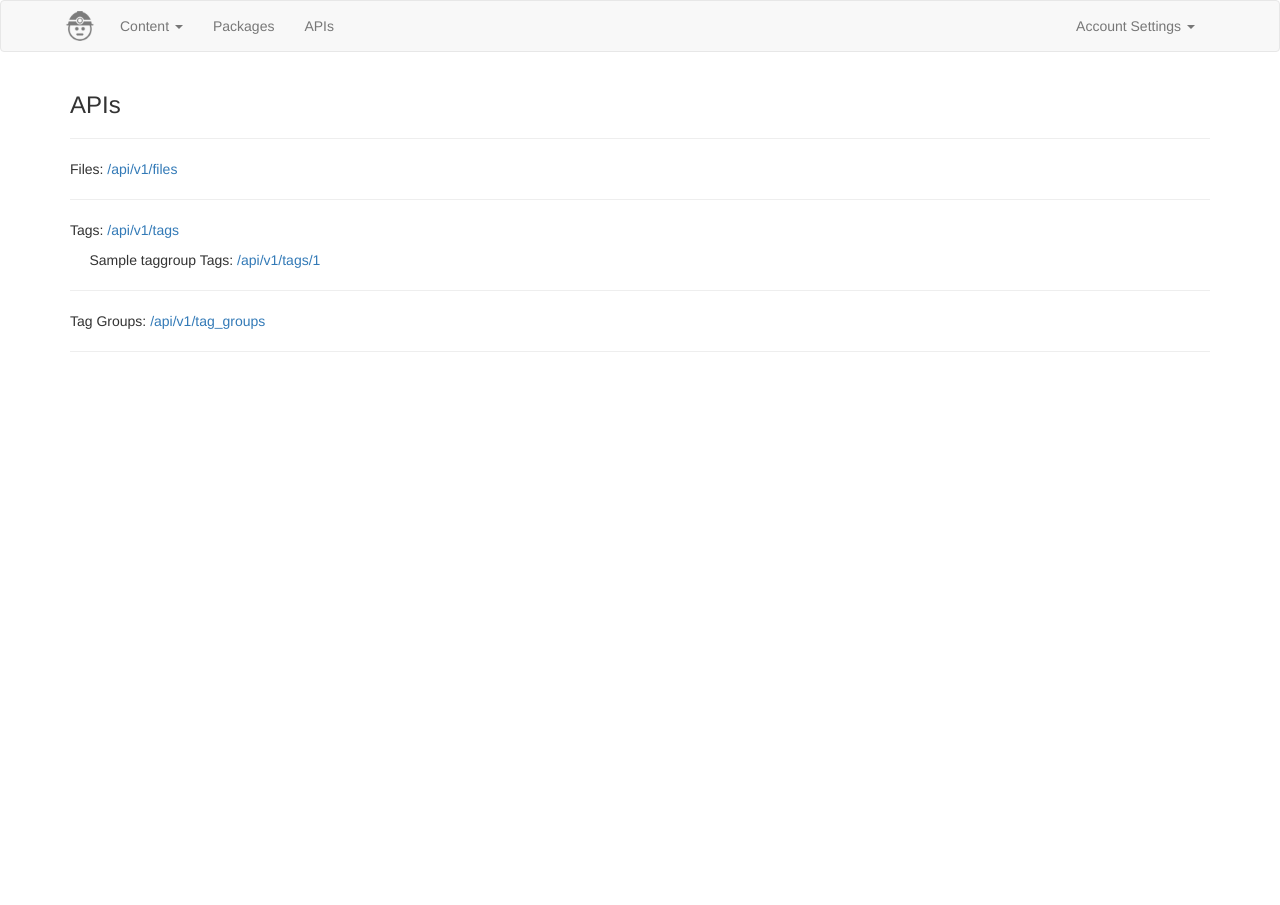
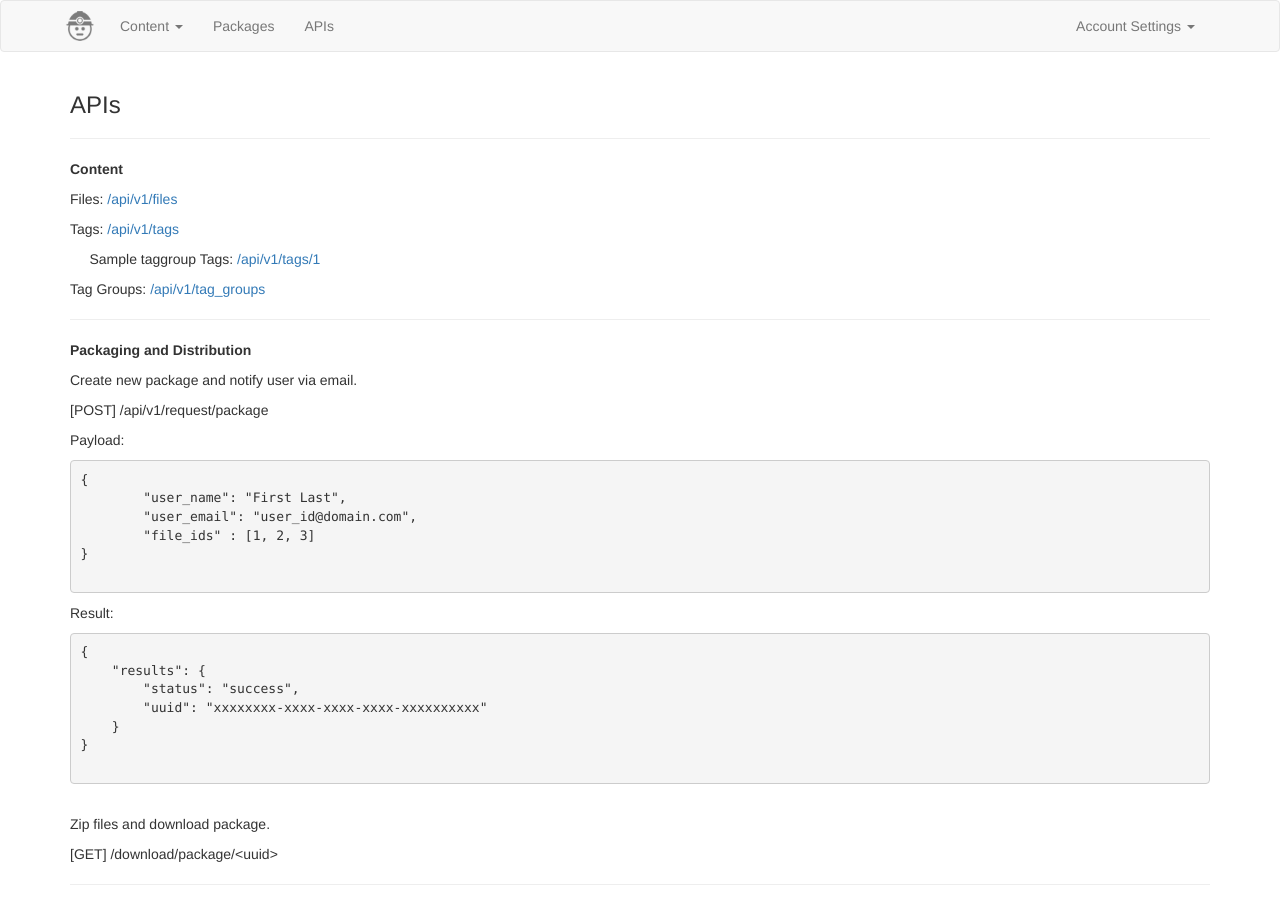
Before and after one commit to kendog/coalman, a Flask app: template templates/admin_apis.html in a window 1280 px wide. Before the commit the page ends 352 px from the top, so only its background shows below. Run offline with Flask 2, Linux system fonts and the light colour scheme; the template is opened without the code that fills it: values that come from a table or form of the project are taken from there, others are empty; a user stored in the database is signed in; tables that the repository leaves empty hold one stand-in row (values such as "Sample post"); some libraries are stand-ins or nearby versions.

Commit message:
packaging and shipping code complete

```diff
--- a/app.py
+++ b/app.py
@@ -7,13 +7,15 @@ from werkzeug.utils import secure_filename
 import zipfile
 from flask_cors import CORS
 import datetime
+import uuid
+import smtplib
 
 # Create app
 app = Flask(__name__)
 app.config.from_pyfile('config.py')
 
 app.config['UPLOAD_FOLDER'] = app.root_path + '/uploads/'
-app.config['DOWNLOAD_FOLDER'] = app.root_path + '/downloads/'
+app.config['TEMP_FOLDER'] = '/tmp/'
 app.config['ALLOWED_EXTENSIONS'] = set(['pdf', 'PDF', 'png', 'PNG'])
 
 db = SQLAlchemy(app)
@@ -68,7 +70,7 @@ class File(db.Model):
     name = db.Column(db.String(255))
     path = db.Column(db.String(255))
     title = db.Column(db.String(255))
-    desc = db.Column(db.String(255))
+    desc = db.Column(db.UnicodeText())
     tags = db.relationship('Tag', secondary=tags_files, lazy='subquery', backref=db.backref('Files', lazy=True))
     created = db.Column(db.DateTime, default=datetime.datetime.now)
     updated = db.Column(db.DateTime, onupdate=datetime.datetime.now)
@@ -82,7 +84,8 @@ class Tag(db.Model):
     weight = db.Column(db.Integer())
     tag_group_id = db.Column(db.Integer, db.ForeignKey('TagGroups.id'))
     tag_group = db.relationship("TagGroup", back_populates="tags")
-
+    created = db.Column(db.DateTime, default=datetime.datetime.now)
+    updated = db.Column(db.DateTime, onupdate=datetime.datetime.now)
 
 class TagGroup(db.Model):
     __tablename__ = 'TagGroups'
@@ -91,6 +94,8 @@ class TagGroup(db.Model):
     tag_id = db.Column(db.String(255))
     weight = db.Column(db.Integer())
     tags = db.relationship("Tag", back_populates="tag_group")
+    created = db.Column(db.DateTime, default=datetime.datetime.now)
+    updated = db.Column(db.DateTime, onupdate=datetime.datetime.now)
 
 
 packages_files = db.Table('packages_files',
@@ -102,14 +107,17 @@ packages_files = db.Table('packages_files',
 class Package(db.Model):
     __tablename__ = 'Packages'
     id = db.Column(db.Integer, primary_key=True, autoincrement=True)
+    uuid = db.Column(db.String(255))
     name = db.Column(db.String(255))
     path = db.Column(db.String(255))
-    url = db.Column(db.String(255))
     user_name = db.Column(db.String(255))
     user_email = db.Column(db.String(255))
     files = db.relationship('File', secondary=packages_files, lazy='subquery', backref=db.backref('Packages', lazy=True))
-    status_id = db.Column(db.Integer, db.ForeignKey('PackageStatuses.id'))
-    status = db.relationship("PackageStatus", back_populates="packages")
+    package_status_id = db.Column(db.Integer, db.ForeignKey('PackageStatuses.id'))
+    package_status = db.relationship("PackageStatus", back_populates="packages")
+    notification_status_id = db.Column(db.Integer, db.ForeignKey('NotificationStatuses.id'))
+    notification_status = db.relationship("NotificationStatus", back_populates="packages")
+    downloads = db.Column(db.Integer, default=0)
     created = db.Column(db.DateTime, default=datetime.datetime.now)
     updated = db.Column(db.DateTime, onupdate=datetime.datetime.now)
 
@@ -119,7 +127,27 @@ class PackageStatus(db.Model):
     id = db.Column(db.Integer, primary_key=True, autoincrement=True)
     name = db.Column(db.String(255))
     tag_id = db.Column(db.String(255))
-    packages = db.relationship("Package", back_populates="status")
+    packages = db.relationship("Package", back_populates="package_status")
+
+
+class NotificationStatus(db.Model):
+    __tablename__ = 'NotificationStatuses'
+    id = db.Column(db.Integer, primary_key=True, autoincrement=True)
+    name = db.Column(db.String(255))
+    tag_id = db.Column(db.String(255))
+    packages = db.relationship("Package", back_populates="notification_status")
+
+
+class NotificationSetting(db.Model):
+    __tablename__ = 'NotificationSettings'
+    id = db.Column(db.Integer, primary_key=True, autoincrement=True)
+    subject = db.Column(db.String(255))
+    message = db.Column(db.UnicodeText())
+    login = db.Column(db.String(255))
+    password = db.Column(db.String(255))
+    smtp_server = db.Column(db.String(255))
+    created = db.Column(db.DateTime, default=datetime.datetime.now)
+    updated = db.Column(db.DateTime, onupdate=datetime.datetime.now)
 
 
 # Setup Flask-Security
@@ -161,6 +189,47 @@ tag_group_schema = TagGroupSchema()
 tag_groups_schema = TagGroupSchema(many=True)
 
 
+# Most "def" initly needed functions
+def allowed_file(filename):
+    return '.' in filename and filename.rsplit('.', 1)[1].lower() in app.config['ALLOWED_EXTENSIONS']
+
+
+def package_files(uuid):
+    package = Package.query.filter_by(uuid=uuid).first()
+    package.package_status_id = 2
+    db.session.commit()
+    zf = zipfile.ZipFile(package.path + package.name, "w", zipfile.ZIP_DEFLATED)
+    for file in package.files:
+        absname = os.path.abspath(os.path.join(file.path + file.name))
+        arcname = absname[len(file.path):]
+        zf.write(absname, arcname)
+    zf.close()
+    package.package_status_id = 3
+    db.session.commit()
+
+
+def send_notification(uuid):
+    notification_settings = NotificationSetting.first()
+    package = Package.query.filter_by(uuid=uuid).first()
+    package.notification_status_id = 2
+    db.session.commit()
+    # Build the Mail
+    header = 'From: %s\n' % notification_settings.login
+    header += 'To: %s\n' % ','.join(package.user_email)
+    header += 'Subject: %s\n\n' % notification_settings.subject
+    message = header + notification_settings.message + '\n\n' + package.url
+    # Send the Mail
+    server = smtplib.SMTP(notification_settings.smtp_server)
+    server.starttls()
+    server.login(notification_settings.login, notification_settings.password)
+    results = server.sendmail(notification_settings.login, package.user_email, message)
+    server.quit()
+    print results
+    package.notification_status_id = 3
+    db.session.commit()
+    return results
+
+
 # First Run / Init
 @app.before_first_request
 def create_db():
@@ -168,12 +237,17 @@ def create_db():
     # Populate Package Statuses
     package_statuses = PackageStatus.query.first()
     if package_statuses is None:
-        db.session.add(PackageStatus(name="Not Started", tag_id="not-started"))
+        db.session.add(PackageStatus(name="Waiting", tag_id="waiting"))
         db.session.add(PackageStatus(name="In Progress", tag_id="in-progress"))
-        db.session.add(PackageStatus(name="Waiting", tag_id="waiting"))
-        db.session.add(PackageStatus(name="Deferred", tag_id="deferred"))
         db.session.add(PackageStatus(name="Completed", tag_id="completed"))
         db.session.add(PackageStatus(name="Error", tag_id="error"))
+        db.session.commit()
+    notification_statuses = NotificationStatus.query.first()
+    if notification_statuses is None:
+        db.session.add(NotificationStatus(name="Waiting", tag_id="waiting"))
+        db.session.add(NotificationStatus(name="In Progress", tag_id="in-progress"))
+        db.session.add(NotificationStatus(name="Sent", tag_id="sent"))
+        db.session.add(NotificationStatus(name="Error", tag_id="error"))
         db.session.commit()
     # Populate Roles, Admin and Users
     user_datastore.find_or_create_role(name='admin', description='Administrator')
@@ -207,16 +281,60 @@ def api_v1_file(id):
     return jsonify({'results': results.data})
 
 
-# download APIs
 @app.route('/download/file/<id>')
+@login_required
 def download_file(id):
     file = File.query.filter_by(id=id).first()
     return send_from_directory(file.path, file.name)
 
 
-@app.route('/download/package/<id>')
-def download_package(id):
-    package = Package.query.filter_by(id=id).first()
+@app.route('/api/v1/request/package', methods=['POST', 'GET'])
+def api_v1_request_package():
+    results = {}
+    if request.json:
+        json_data = request.json  # will be
+
+        user_name = json_data.get("user_name")
+        user_email = json_data.get("user_email")
+        file_ids = json_data.get("file_ids")
+
+        package = Package(uuid=str(uuid.uuid4()), user_name=user_name, user_email=user_email)
+        db.session.add(package)
+        db.session.commit()
+        package.package_status_id = 1
+        package.notification_status_id = 1
+        package.name = package.uuid + ".zip"
+        package.path = app.config['TEMP_FOLDER']
+        db.session.commit()
+
+        # Add Files
+        for item in file_ids:
+            exists = db.session.query(File.id).filter_by(id=item).scalar()
+            if exists:
+                package.files.append(File.query.filter_by(id=item).first())
+                db.session.commit()
+
+        # Send Email
+        #send_notification(package.uuid)
+
+        results['status'] = 'success'
+        results['uuid'] = package.uuid
+
+    else:
+        results['status'] = 'error - No JSON Payload'
+
+    return jsonify({'results': results})
+
+
+@app.route('/download/package/<uuid>')
+def download_package(uuid):
+    package = Package.query.filter_by(uuid=uuid).first()
+    # check for package first...
+    if not os.path.isfile(package.path + package.name):
+        # File does not exist...  Create Package
+        package_files(package.uuid)
+    package.downloads += 1
+    db.session.commit()
     return send_from_directory(package.path, package.name)
 
 
@@ -253,10 +371,6 @@ def admin_files():
     files = File.query.all()
     tag_groups = TagGroup.query.order_by(TagGroup.weight).all()
     return render_template('admin_files.html', files=files, tag_groups=tag_groups)
-
-
-def allowed_file(filename):
-    return '.' in filename and filename.rsplit('.', 1)[1].lower() in app.config['ALLOWED_EXTENSIONS']
 
 
 @app.route('/admin/files/add', methods=['POST', 'GET'])
@@ -495,41 +609,21 @@ def admin_packages():
 def admin_packages_add():
     if 'submit-add' in request.form:
         # Update Metadata
-        package = Package(user_name=request.form.get('user_name'), user_email=request.form.get('user_email'), status_id=1)
+        package = Package(uuid=str(uuid.uuid4()), user_name=request.form.get('user_name'), user_email=request.form.get('user_email'))
         db.session.add(package)
         db.session.commit()
-
-        # Update Tags
+        package.package_status_id = 1
+        package.notification_status_id = 1
+        package.name = package.uuid + ".zip"
+        package.path = app.config['TEMP_FOLDER']
+        db.session.commit()
+        # Add Files
         file_ids = request.form.getlist('files')
         for item in file_ids:
             exists = db.session.query(File.id).filter_by(id=item).scalar()
             if exists:
                 package.files.append(File.query.filter_by(id=item).first())
                 db.session.commit()
-
-        # Package Files
-        package.status_id = 2
-        db.session.commit()
-
-        dest_filename = str(package.id) + ".zip"
-        dest_filepath = app.config['DOWNLOAD_FOLDER']
-        zf = zipfile.ZipFile(dest_filepath + dest_filename, "w", zipfile.ZIP_DEFLATED)
-        abs_src = os.path.abspath(app.config['DOWNLOAD_FOLDER'])
-        print "abs_src", abs_src
-        for file in package.files:
-            print 'adding ', file.name
-            absname = os.path.abspath(os.path.join(file.path + file.name))
-            print "absname", absname
-            arcname = absname[len(file.path):]
-            print "arcname", arcname
-            zf.write(absname, arcname)
-        print 'closing'
-        zf.close()
-        package.status_id = 5
-        package.name = dest_filename
-        package.path = dest_filepath
-        package.url = "/download/package/" + str(package.id)
-        db.session.commit()
         return redirect(url_for('admin_packages'))
     files = File.query.all()
     return render_template('admin_packages_add.html', files=files)
@@ -544,8 +638,7 @@ def admin_packages_delete(id):
             db.session.delete(package)
             db.session.commit()
             return redirect(url_for('admin_packages'))
-    files = File.query.all()
-    return render_template('admin_packages_delete.html', package=package, files=files)
+    return render_template('admin_packages_delete.html', package=package)
 
 
 @app.route('/admin/users')
--- a/templates/admin_apis.html
+++ b/templates/admin_apis.html
@@ -9,14 +9,39 @@
     <hr>
 
     <div>
+        <p><b>Content</b></p>
         <p>Files: <a href="/api/v1/files" target="_blank">/api/v1/files</a></p>
-        <hr>
         <p>Tags: <a href="/api/v1/tags" target="_blank">/api/v1/tags</a></p>
         {%  for group in tag_groups %}
             <p>&nbsp;&nbsp;&nbsp;&nbsp;&nbsp;{{ group.name }} Tags: <a href="/api/v1/tags/{{ group.tag_id }}" target="_blank">/api/v1/tags/{{ group.tag_id }}</a></p>
         {% endfor %}
+        <p>Tag Groups: <a href="/api/v1/tag_groups" target="_blank">/api/v1/tag_groups</a></p>
+
         <hr>
-        <p>Tag Groups: <a href="/api/v1/tag_groups" target="_blank">/api/v1/tag_groups</a></p>
+
+        <p><b>Packaging and Distribution</b></p>
+        <p>Create new package and notify user via email.</p>
+        <p>[POST] /api/v1/request/package</p>
+        <p>Payload:</p>
+        <pre>
+{
+	"user_name": "First Last",
+	"user_email": "user_id@domain.com",
+	"file_ids" : [1, 2, 3]
+}
+        </pre>
+        <p>Result:</p>
+        <pre>
+{
+    "results": {
+        "status": "success",
+        "uuid": "xxxxxxxx-xxxx-xxxx-xxxx-xxxxxxxxxx"
+    }
+}
+        </pre>
+        <br>
+        <p>Zip files and download package.</p>
+        <p>[GET] /download/package/&lt;uuid&gt;</p>
     </div>
         <hr>
 {% endblock %}
--- a/templates/admin_packages_add.html
+++ b/templates/admin_packages_add.html
@@ -25,8 +25,6 @@
                 </div>
 
                 <hr>
-
-
 
             </div>
 
--- a/templates/admin_tag_groups.html
+++ b/templates/admin_tag_groups.html
@@ -7,7 +7,7 @@
 
     <h3>Tag Groups</h3>
         <!--<p>API: <a href="/api/v1/tag_groups" target="_blank">/api/v1/tag_groups</a></p>//-->
-        <a href="/admin/tag_groups/add" class="btn btn-primary">+ Add Tag Group</a>
+        <a href="{{ url_for('admin_tag_groups_add') }}" class="btn btn-primary">+ Add Tag Group</a>
    <hr>
 
     <table id="tag-groups-table" class="table table-striped table-bordered">
@@ -26,8 +26,8 @@
                 <td>{{ tag_group.tag_id }}</td>
                 <td>{{ tag_group.weight }}</td>
                 <td>
-                    <a href="/admin/tag_groups/edit/{{ tag_group.id }}" class="btn btn-warning btn-block btn-xs">Edit</a>
-                    <a href="/admin/tag_groups/delete/{{ tag_group.id }}" class="btn btn-danger btn-block btn-xs">Delete</a>
+                    <a href="{{ url_for('admin_tag_groups_edit', id=tag_group.id) }}" class="btn btn-warning btn-block btn-xs">Edit</a>
+                    <a href="{{ url_for('admin_tag_groups_delete', id=tag_group.id) }}" class="btn btn-danger btn-block btn-xs">Delete</a>
                 </td>
             </tr>
         {% endfor %}
--- a/templates/admin_tags.html
+++ b/templates/admin_tags.html
@@ -6,7 +6,7 @@
 {% block content %}
 
     <h3>Tags {% if tag_group %}({{ tag_group.name }}){% endif %}</h3>
-    <a href="/admin/tags/add" class="btn btn-primary">+ Add Tag</a>
+    <a href="{{ url_for('admin_tags_add') }}" class="btn btn-primary">+ Add Tag</a>
 
         <hr>
 
@@ -38,8 +38,8 @@
                 <td><button class="btn btn-{{ tag.tag_group.tag_id }} btn-xs">{{ tag.tag_group.name }} </button></td>
                 <td>{{ tag.weight }}</td>
                 <td>
-                    <a href="/admin/tags/edit/{{ tag.id }}" class="btn btn-warning btn-block btn-xs">Edit</a>
-                    <a href="/admin/tags/delete/{{ tag.id }}" class="btn btn-danger btn-block btn-xs">Delete</a>
+                    <a href="{{ url_for('admin_tags_edit', id=tag.id) }}" class="btn btn-warning btn-block btn-xs">Edit</a>
+                    <a href="{{ url_for('admin_tags_delete', id=tag.id) }}" class="btn btn-danger btn-block btn-xs">Delete</a>
                 </td>
             </tr>
         {% endfor %}
--- a/templates/admin_users.html
+++ b/templates/admin_users.html
@@ -8,7 +8,7 @@
 {% block content %}
 
     <h3>Users</h3>
-    <a href="/admin/users/add" class="btn btn-primary">+ Add User</a>
+    <a href="{{ url_for('admin_users_add') }}" class="btn btn-primary">+ Add User</a>
     <hr>
 
     <table id="users-table" class="table table-striped table-bordered">
```
Also changed, not shown: templates/admin_files.html (+4 -4 lines), templates/admin_packages.html (+9 -8 lines), templates/admin_packages_delete.html (+15 -6 lines), config-sample.py (line endings or trailing spaces), 1 other file.
